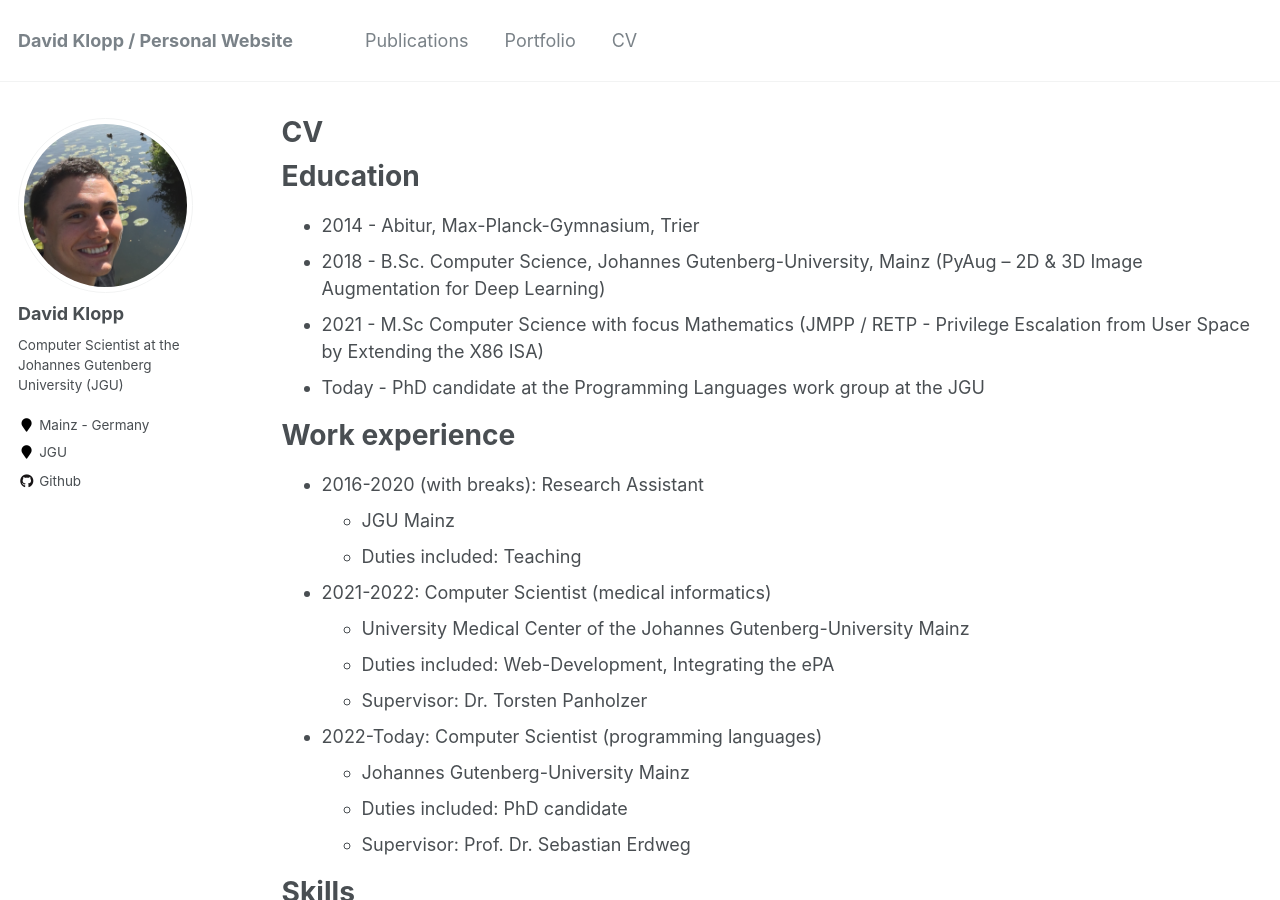
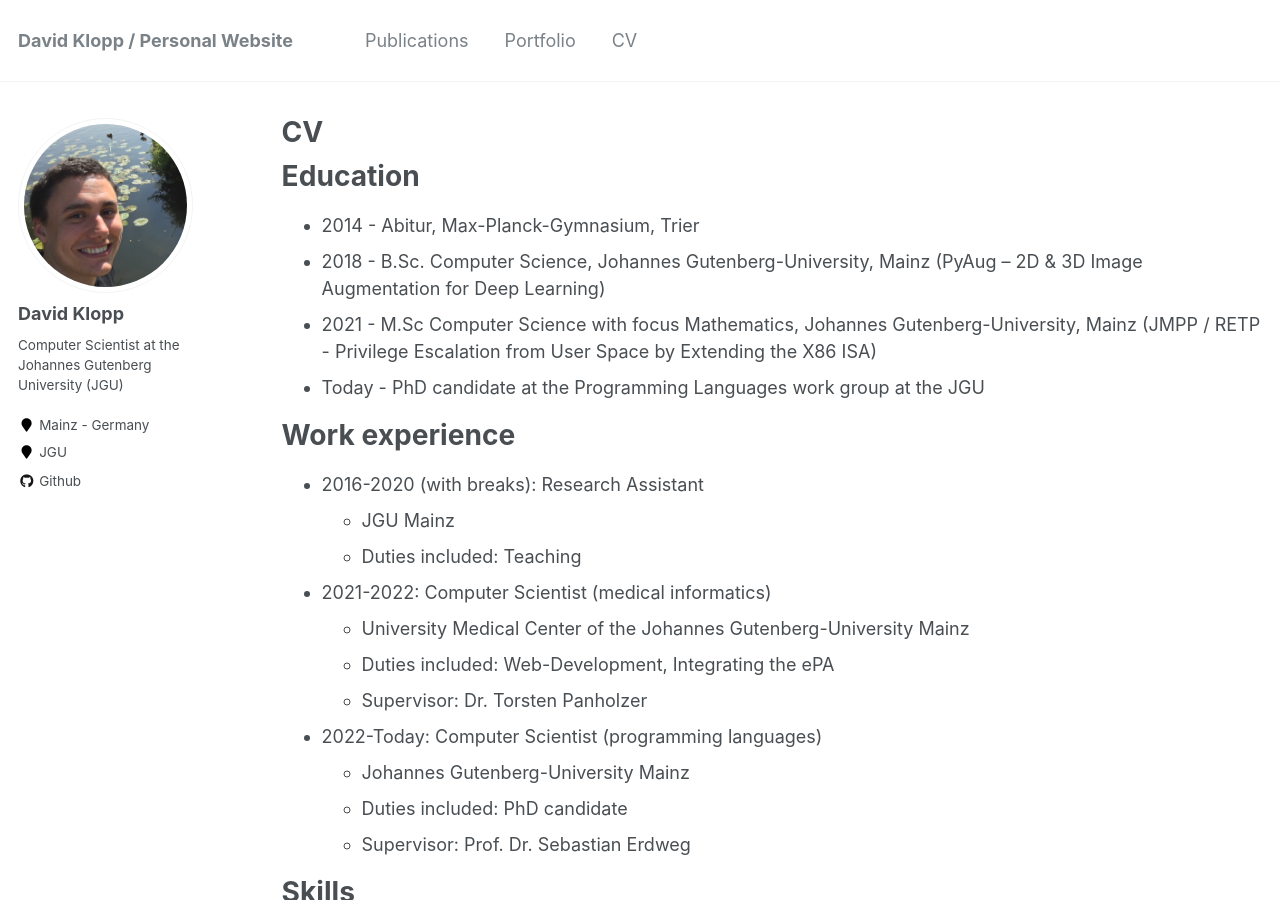
Before and after one commit to Schlaubischlump/schlaubischlump.github.io, a Jekyll site: the page built from _pages/cv.md, in a window 1280 px wide and 900 px high. Built offline with Jekyll 4.4.1, drawn with Linux system fonts in a browser that asks for light colours.

Commit message:
Update cv

```diff
--- a/_pages/cv.md
+++ b/_pages/cv.md
@@ -13,7 +13,7 @@
 ======
 * 2014 - Abitur, Max-Planck-Gymnasium, Trier
 * 2018 - B.Sc. Computer Science, Johannes Gutenberg-University, Mainz (PyAug – 2D & 3D Image Augmentation for Deep Learning)
-* 2021 - M.Sc Computer Science with focus Mathematics (JMPP / RETP - Privilege Escalation from User Space by Extending the X86 ISA)
+* 2021 - M.Sc Computer Science with focus Mathematics, Johannes Gutenberg-University, Mainz (JMPP / RETP - Privilege Escalation from User Space by Extending the X86 ISA)
 * Today - PhD candidate at the Programming Languages work group at the JGU
 
 Work experience
```
